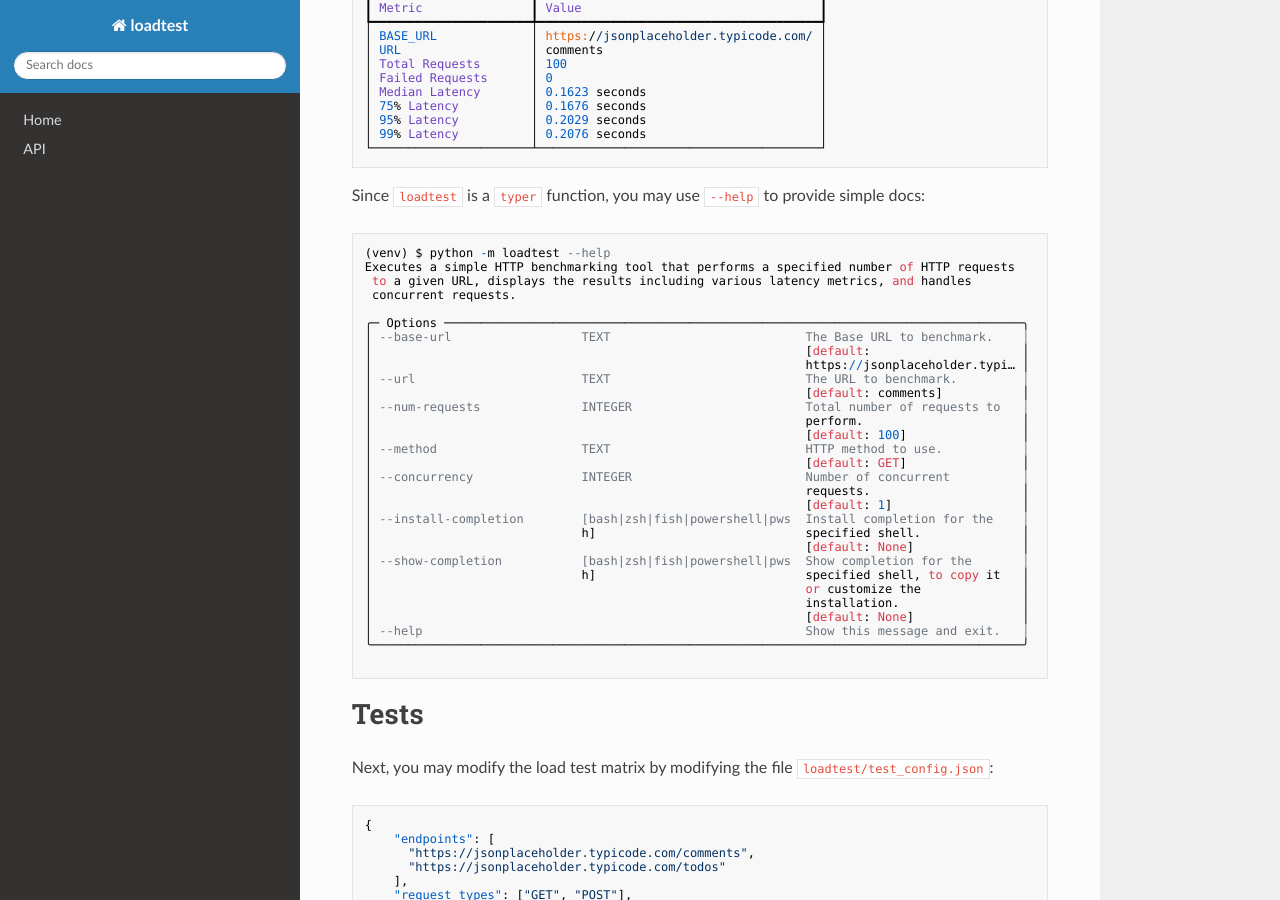
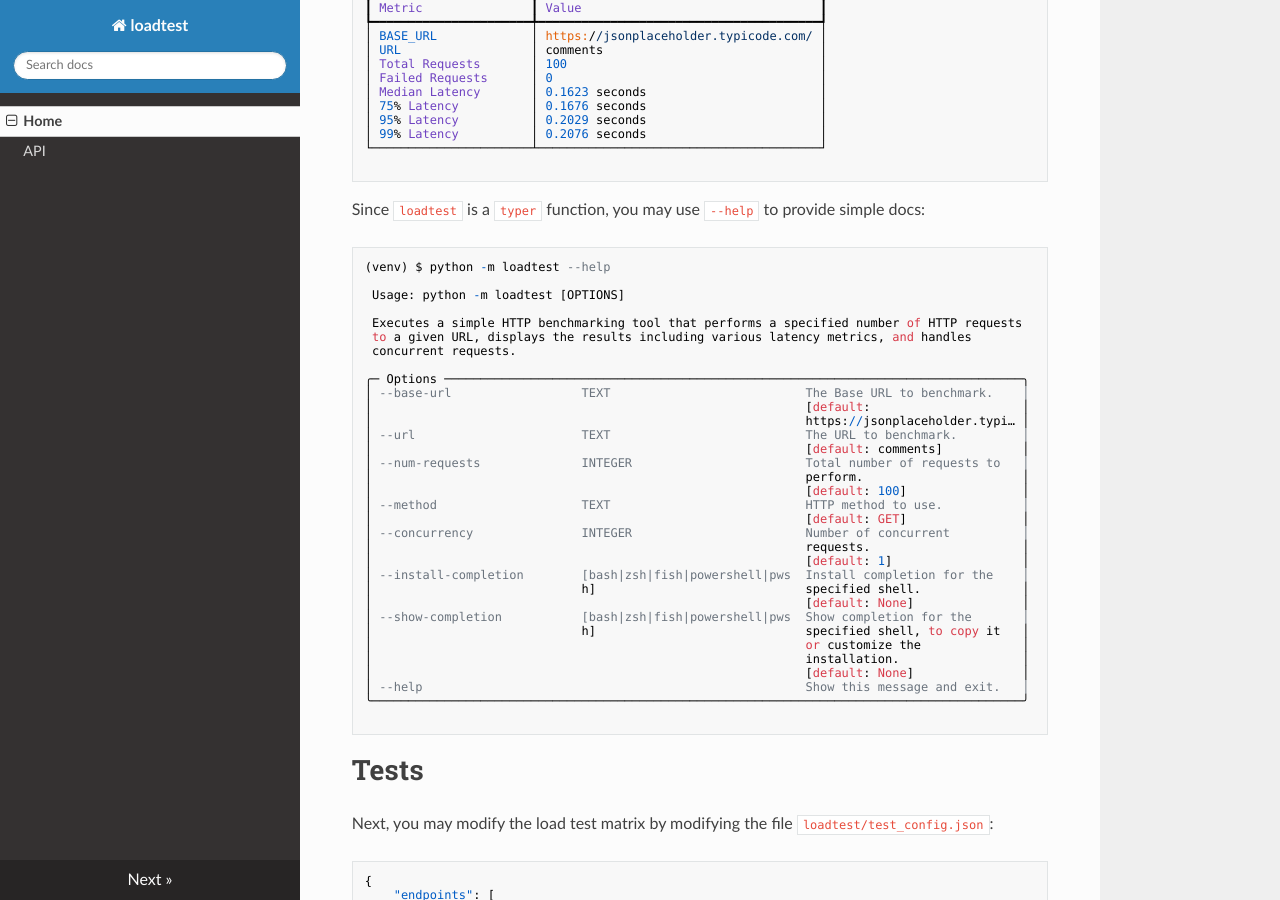
Before and after one commit to wesslen/loadtest, an MkDocs documentation site: the page built from docs/index.md, in a window 1280 px wide and 900 px high, scrolled down 784 px. Built offline with MkDocs 1.6.1, drawn with Linux system fonts in a browser that asks for light colours; nearby versions of some CDN libraries.

Commit message:
update mkdocs index.md

````diff
--- a/docs/index.md
+++ b/docs/index.md
@@ -42,13 +42,17 @@ python -m loadtest
 │ 95% Latency          │ 0.2029 seconds                        │
 │ 99% Latency          │ 0.2076 seconds                        │
 └──────────────────────┴───────────────────────────────────────┘
+
 ```
 
 Since `loadtest` is a `typer` function, you may use `--help` to provide simple docs:
 
 ```
 (venv) $ python -m loadtest --help
-Executes a simple HTTP benchmarking tool that performs a specified number of HTTP requests
+
+ Usage: python -m loadtest [OPTIONS]
+
+ Executes a simple HTTP benchmarking tool that performs a specified number of HTTP requests
  to a given URL, displays the results including various latency metrics, and handles
  concurrent requests.
 
@@ -121,7 +125,8 @@ This test will print results to console as well as save results as a `.csv` file
 
 ```zsh
 (venv) $ python -m loadtest.run_tests --help
- Usage: python -m loadtest.run_tests [OPTIONS]
+
+  Usage: python -m loadtest.run_tests [OPTIONS]
 
  Executes a series of load tests based on configurations defined in a JSON file, allowing for either full or fractional testing. The script
  generates a test matrix from the configuration, runs the tests as per the matrix, and saves the results to a specified output directory.
--- a/mkdocs.yml
+++ b/mkdocs.yml
@@ -1,7 +1,7 @@
 site_name: loadtest
 theme: readthedocs
 nav:
-  - Home: README.md
+  - Home: index.md
   - API: cli.md
 plugins:
   - search
````
